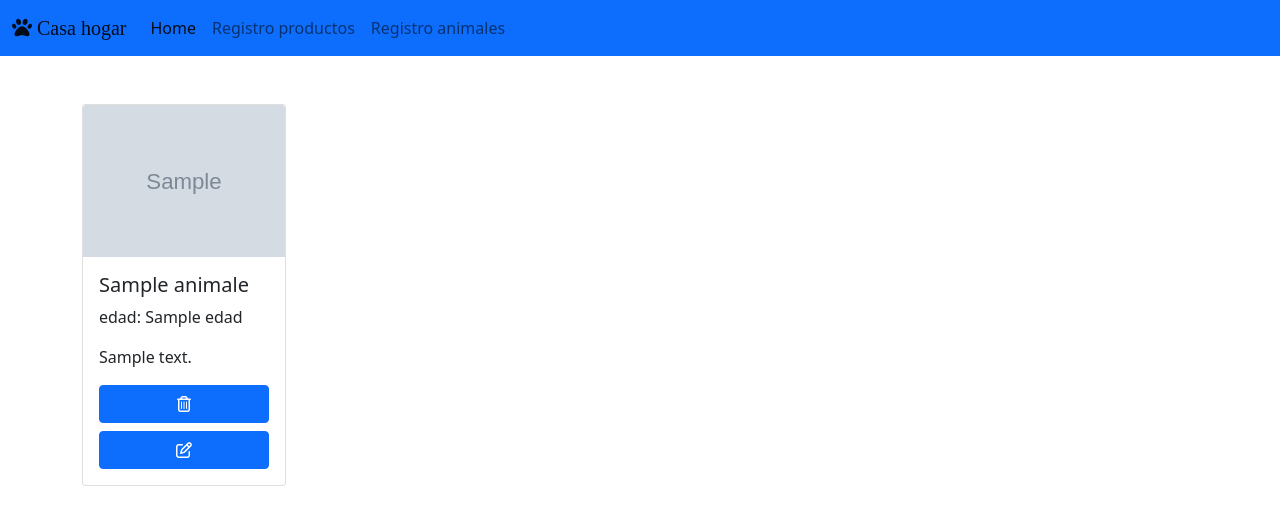
After one commit to mateo1761/casahogar, a CodeIgniter 4 app: the page made by app/Views/listaAnimales.php in a window 1280 px wide. The commit adds this page. Shown: the top 525 px of the page. Run offline with PHP 8.4 and a stand-in for CodeIgniter, Linux system fonts and the light colour scheme; the template is opened without the code that fills it: most values are stand-ins (such as "Sample title", 1, 10 or a date in 2020); grey boxes marked "Sample" are stand-in pictures; some libraries are stand-ins or nearby versions; some web fonts are replaced.

Commit message:
progreso

```diff
--- a/app/Config/Routes.php
+++ b/app/Config/Routes.php
@@ -34,6 +34,8 @@ $routes->setAutoRoute(true);
 $routes->get('/', 'Home::index');
 $routes->get('/productos/registro', 'Producto::index');
 $routes->get('/animales/registro', 'Animales::index');
+$routes->get('/animales/listado', 'Animales::buscar');
+$routes->get('/productos/listado', 'Producto::buscar');
 
 $routes->post('/productos/registro/new', 'Producto::registrar');
 $routes->post('/animales/registro/nuevo', 'Animales::registrarAnimal');
--- /dev/null
+++ b/app/Views/listaAnimales.php
@@ -0,0 +1,73 @@
+<!DOCTYPE html>
+<html lang="en">
+<head>
+<meta charset="UTF-8">
+	<meta http-equiv="X-UA-Compatible" content="IE=edge">
+	<meta name="viewport" content="width=device-width, initial-scale=1.0">
+	<link href="https://cdn.jsdelivr.net/npm/bootstrap@5.1.3/dist/css/bootstrap.min.css" rel="stylesheet" integrity="sha384-1BmE4kWBq78iYhFldvKuhfTAU6auU8tT94WrHftjDbrCEXSU1oBoqyl2QvZ6jIW3" crossorigin="anonymous">
+	<link rel = "preconnect" href = "https://fonts.googleapis.com">
+	<link rel = "preconnect" href = "https://fonts.gstatic.com" crossorigin>
+	<link href = "https: //fonts.googleapis.com/css2? family = Festive & display = swap "rel =" stylesheet ">
+	<link rel="stylesheet" href="<?= base_url('public/styles/estilos.css') ?>">
+    <title>Document</title>
+</head>
+<body>
+    <header>
+		<nav class="navbar navbar-expand-lg navbar-light bg-primary">
+			<div class="container-fluid">
+				<a class="navbar-brand fuente" href="#">
+					<i class="fas fa-paw"></i>
+					Casa hogar
+				</a>
+				<button class="navbar-toggler" type="button" data-bs-toggle="collapse" data-bs-target="#navbarNav" aria-controls="navbarNav" aria-expanded="false" aria-label="Toggle navigation">
+					<span class="navbar-toggler-icon"></span>
+				</button>
+				<div class="collapse navbar-collapse" id="navbarNav">
+					<ul class="navbar-nav">
+						<li class="nav-item">
+							<a class="nav-link active" aria-current="page" href="<?= site_url('/') ?>">Home</a>
+						</li>
+						<li class="nav-item">
+							<a class="nav-link" href="<?= site_url('/productos/registro') ?>">Registro productos</a>
+						</li>
+						<li class="nav-item">
+							<a class="nav-link" href="<?= site_url('/animales/registro') ?>">Registro animales</a>
+						</li>
+					</ul>
+				</div>
+			</div>
+		</nav>
+	</header>
+
+    <main>
+        <div class="container mt-5">
+            <div class="row row-cols-1 row-cols-md-5 g-4">
+                <?php foreach ($animales as $animal): ?>
+                    <div class="col">
+                        <div class="card">
+                            <img src="<?= $animal["fotografia"] ?>" class="card-img-top" alt="...">
+                            <div class="card-body">
+                                <h5 class="card-title"><?= $animal["nombre"] ?></h5>
+                                <p class="card-text">edad: <?= $animal["edad"] ?></p>
+                                <p class="card-text"><?= $animal["descripcion"] ?></p>
+                                <a data-bs-toggle="modal" data-bs-target="#confirmacion <?= $animal['id'] ?>" href=# class="btn btn-primary w-100 mb-2"><i class="far fa-trash-alt"></i></a>
+                                <a data-bs-toggle="modal" data-bs-target="#editar <?= $animal['id'] ?>" href="#" class="btn btn-primary w-100"><i class="far fa-edit"></i></a>
+                            </div>
+                        </div>
+                    </div>
+                    <section>
+
+                    </section>
+                <?php endforeach ?>
+            </div>
+        </div>
+    </main>
+
+    <footer>
+
+    </footer>
+
+    <script src="https://kit.fontawesome.com/7b642ec699.js" crossorigin="anonymous"></script>
+	<script src="https://cdn.jsdelivr.net/npm/bootstrap@5.1.1/dist/js/bootstrap.bundle.min.js" integrity="sha384-/bQdsTh/da6pkI1MST/rWKFNjaCP5gBSY4sEBT38Q/9RBh9AH40zEOg7Hlq2THRZ" crossorigin="anonymous"></script>
+</body>
+</html>
```
Also changed, not shown: app/Controllers/Animales.php (+37 -14 lines), app/Controllers/Producto.php (+48 -0 lines), app/Views/bienvenida.php (+22 -5 lines), app/Views/listaProductos.php (added, +57 -0 lines), public/img/fotosection.jpg (added).
